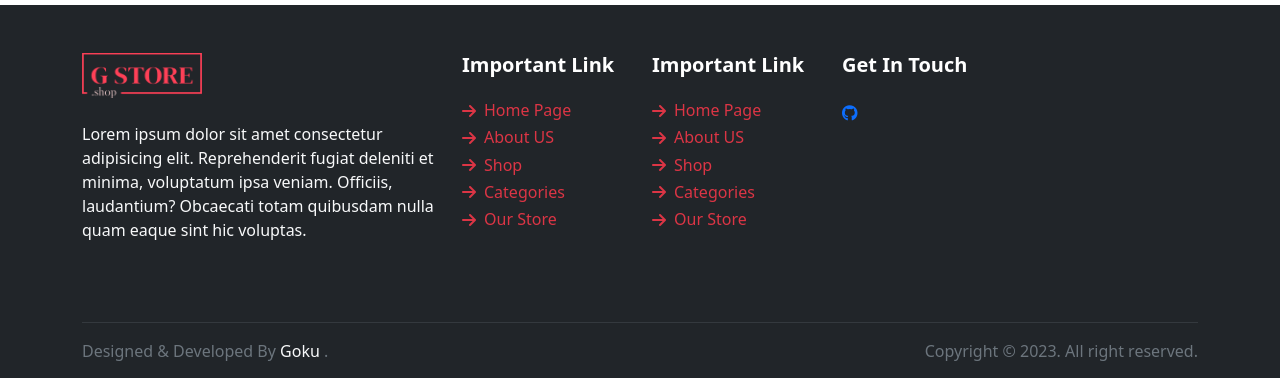
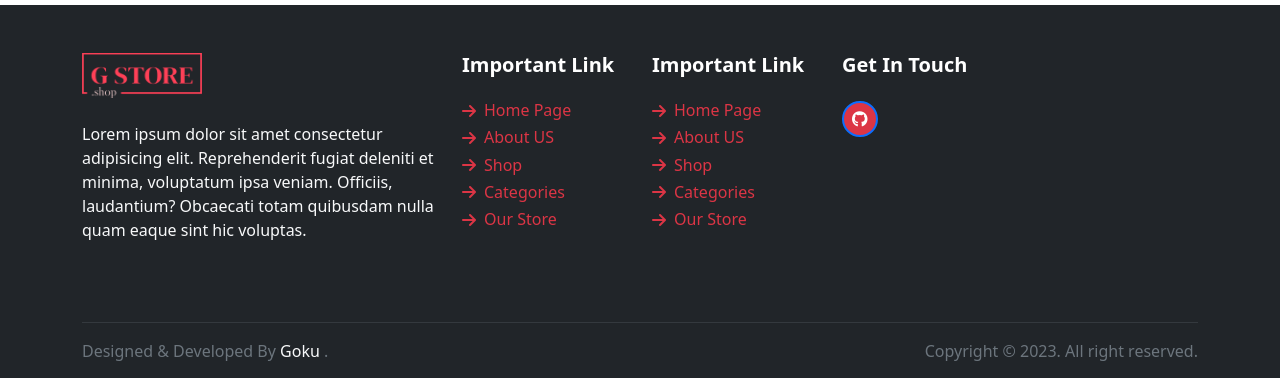
Before and after one commit to gokarna123-goku/g_store, a Django app: template templates/about.html in a window 1280 px wide. Shown: the part 160-538 px from the top of the page. Run offline with Django 3.2, Linux system fonts and the light colour scheme; the template is opened without the code that fills it, so the values that code supplies are empty; some libraries are stand-ins or nearby versions.

Commit message:
added social link

```diff
--- a/static/css/gstore.css
+++ b/static/css/gstore.css
@@ -299,3 +299,9 @@
     height: 30vh;
     /* object-fit: cover; */
 }
+
+/* Footer Section */
+/* .social_links */
+
+
+/* End */
--- a/templates/footer.html
+++ b/templates/footer.html
@@ -61,9 +61,9 @@
             </div>
             <div class="col-lg-4">
                 <h5 class="footer_title text-white fw-bold mb-4">Get In Touch</h5>
-                <div class="social_links">
-                    <a href="#">
-                        <div class="social_box">
+                <div class="social_links d-flex align-items-center">
+                    <a href="#" class="text-white text-decoration-none">
+                        <div class="social_box d-flex align-items-center justify-content-center bg-danger p-2 border border-2 border-primary rounded-circle">
                             <i class="fa-brands fa-github"></i>
                         </div>
                     </a>
```
